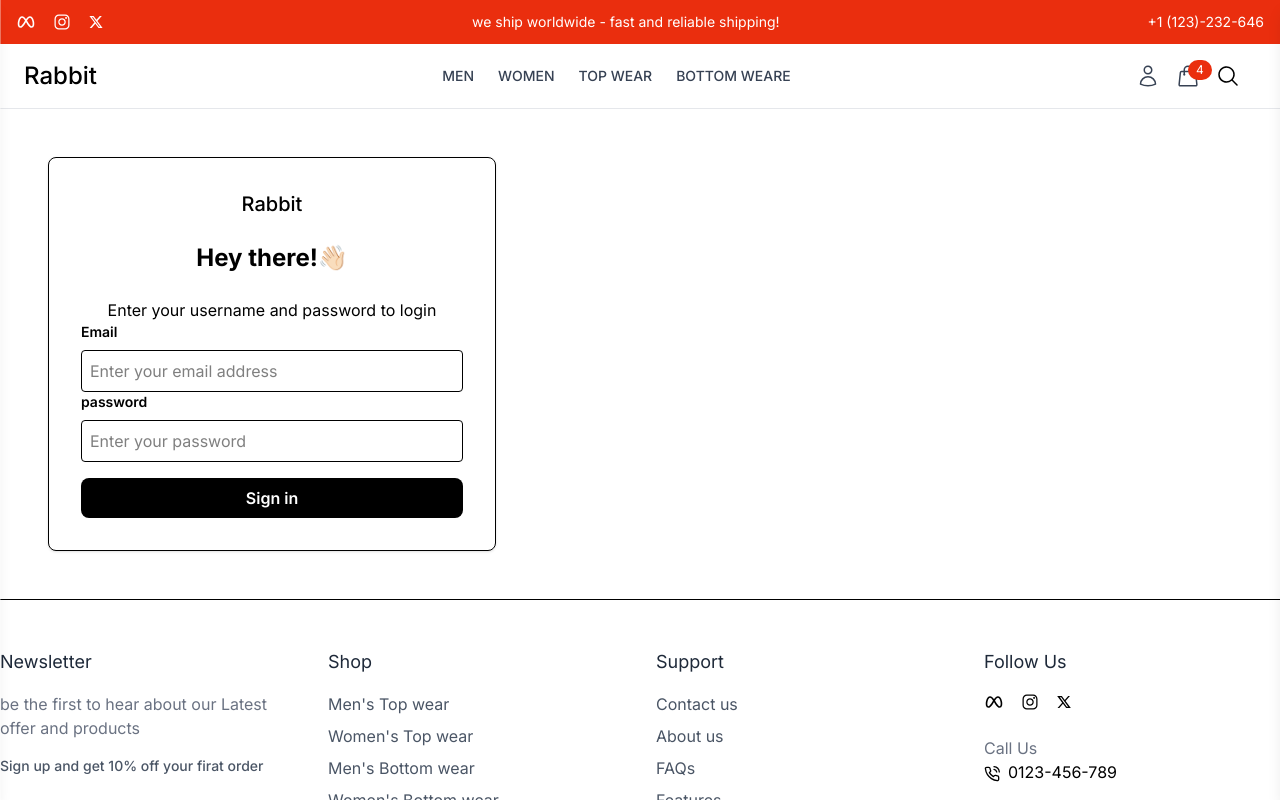
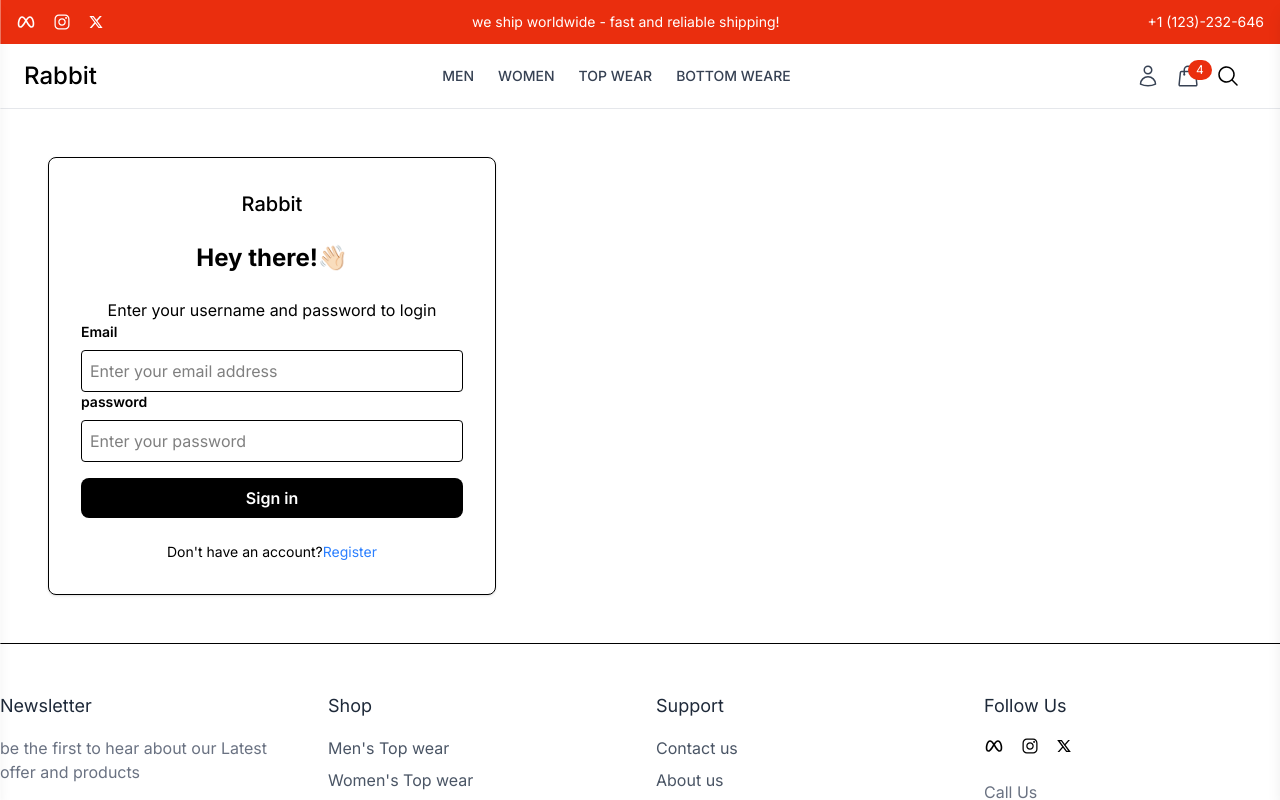
Before and after one commit to AdityaSonawane5/web_Development, a React (Vite) app in the folder E-Commerse Website/frontend/: page /login in a window 1280 px wide. Shown: the top 800 px of the page. Built offline with nearby package versions, Linux system fonts and the light colour scheme.

Commit message:
feat: Add registration link to Login page

```diff
--- a/E-Commerse Website/frontend/src/pages/Login.jsx
+++ b/E-Commerse Website/frontend/src/pages/Login.jsx
@@ -1,4 +1,5 @@
 import  { useState } from 'react'
+import {Link} from "react-router-dom";
 
 const Login = () => {
     const [email,setemail]=useState("");
@@ -23,6 +24,12 @@ const Login = () => {
                 <input type="password" value={password} onChange={(e)=> setPassword(e.target.value)} className='w-full p-2 border rounded' placeholder='Enter your password' />
             </div>
             <button type='submit' className='w-full bg-black text-white p-2 rounded-lg font-semibold hover:bg-gray-800 transition'>Sign in</button>
+            <p className='mt-6 text-center text-sm'>
+              Don't have an account?
+              <Link to="/register" className="text-blue-500">
+                Register
+              </Link>
+            </p>
         </form>
       </div>
     </div>
@@ -30,3 +37,4 @@ const Login = () => {
 }
 
 export default Login
+// 3:21:35
```
